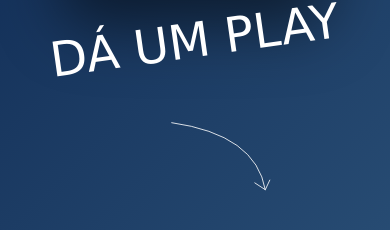
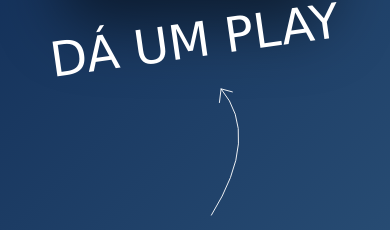
Before and after one commit to Olivio3/portfolio, a website built with Vite: page index.html in a window 390 px wide. Shown: the part 729-959 px from the top of the page. Built offline with nearby package versions, Linux system fonts and the light colour scheme; a web font is replaced by a local one.

Commit message:
style: corrige a direção da seta no mobile para apontar para cima

```diff
--- a/style.css
+++ b/style.css
@@ -426,9 +426,9 @@ body {
     }
 
     .cta-arrow {
-        transform: scale(0.6) rotate(-110deg) scaleX(-1);
-        top: -100px;
-        right: 0px;
+        transform: scale(0.65) rotate(-120deg);
+        top: -120px;
+        right: -30px;
     }
 
     .hero-title {
@@ -507,9 +507,9 @@ body {
     }
 
     .cta-arrow {
-        transform: scale(0.5) rotate(-110deg) scaleX(-1);
+        transform: scale(0.55) rotate(-120deg);
         top: -110px;
-        right: 10px;
+        right: -30px;
     }
 
     .hero-title {
```
